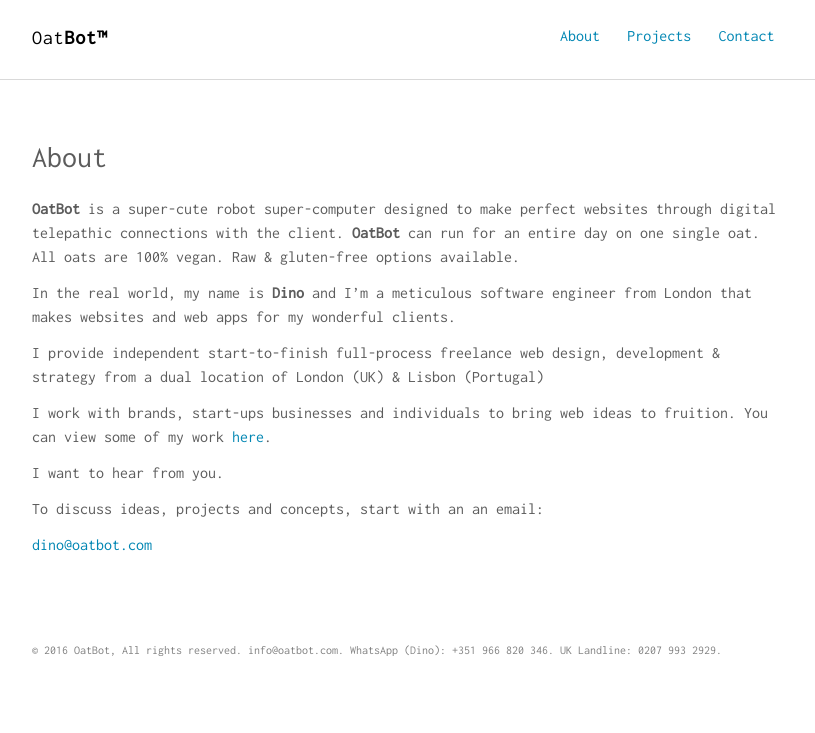
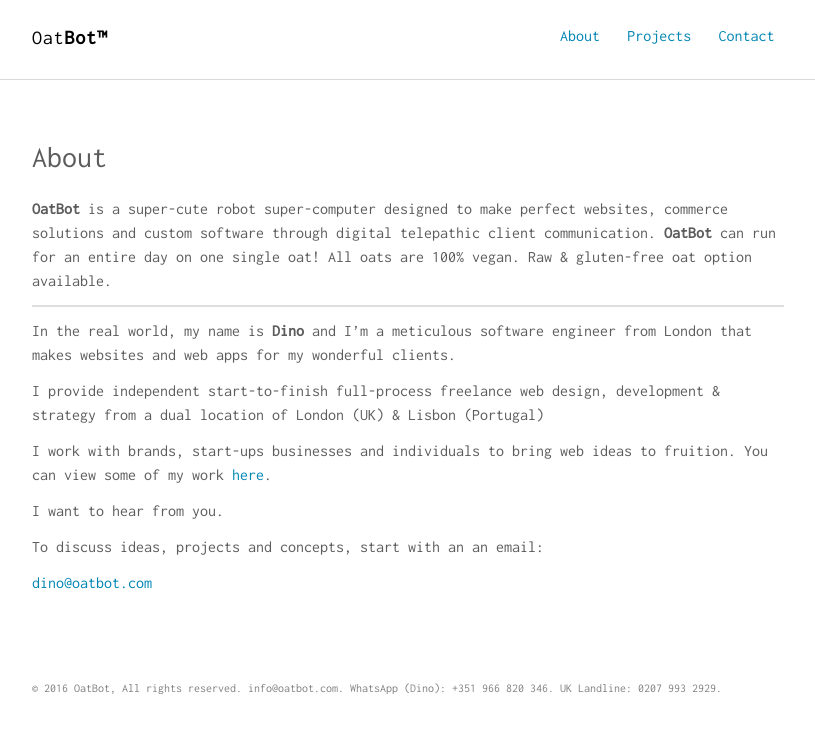
Before and after one commit to dino-koutrouzas/dotcom, a Jekyll site: the page built from about.md, in a window 1280 px wide. Shown: the top 733 px of the page, without its empty margins (232-1047 px from the left). Built offline with Jekyll 4.4.1, drawn with Linux system fonts in a browser that asks for light colours.

Commit message:
Update about.md

```diff
--- a/about.md
+++ b/about.md
@@ -4,7 +4,9 @@ title: About
 permalink: /about/
 ---
 
-**OatBot** is a super-cute robot super-computer designed to make perfect websites through digital telepathic connections with the client. **OatBot** can run for an entire day on one single oat. All oats are 100% vegan. Raw & gluten-free options available.
+**OatBot** is a super-cute robot super-computer designed to make perfect websites, commerce solutions and custom software through digital telepathic client communication. **OatBot** can run for an entire day on one single oat! All oats are 100% vegan. Raw & gluten-free oat option available.
+
+***
 
 In the real world, my name is **Dino** and I'm a meticulous software engineer from London that makes websites and web apps for my wonderful clients.
 
```
